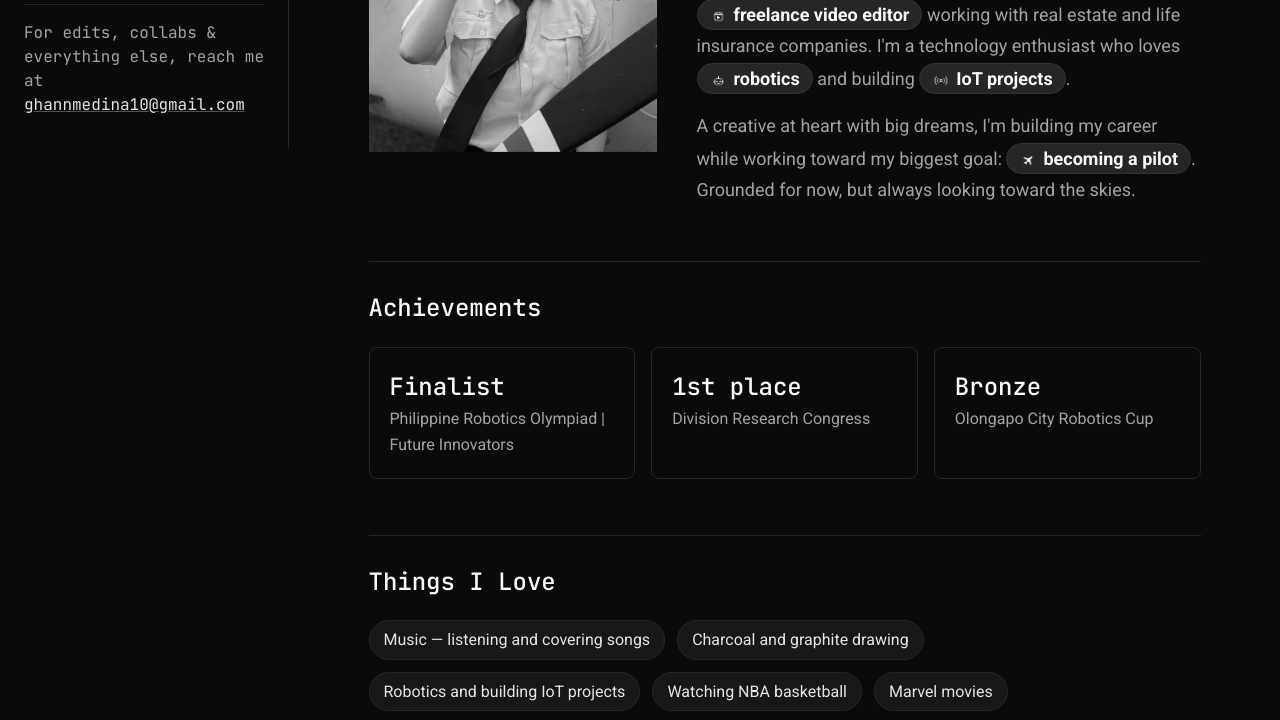
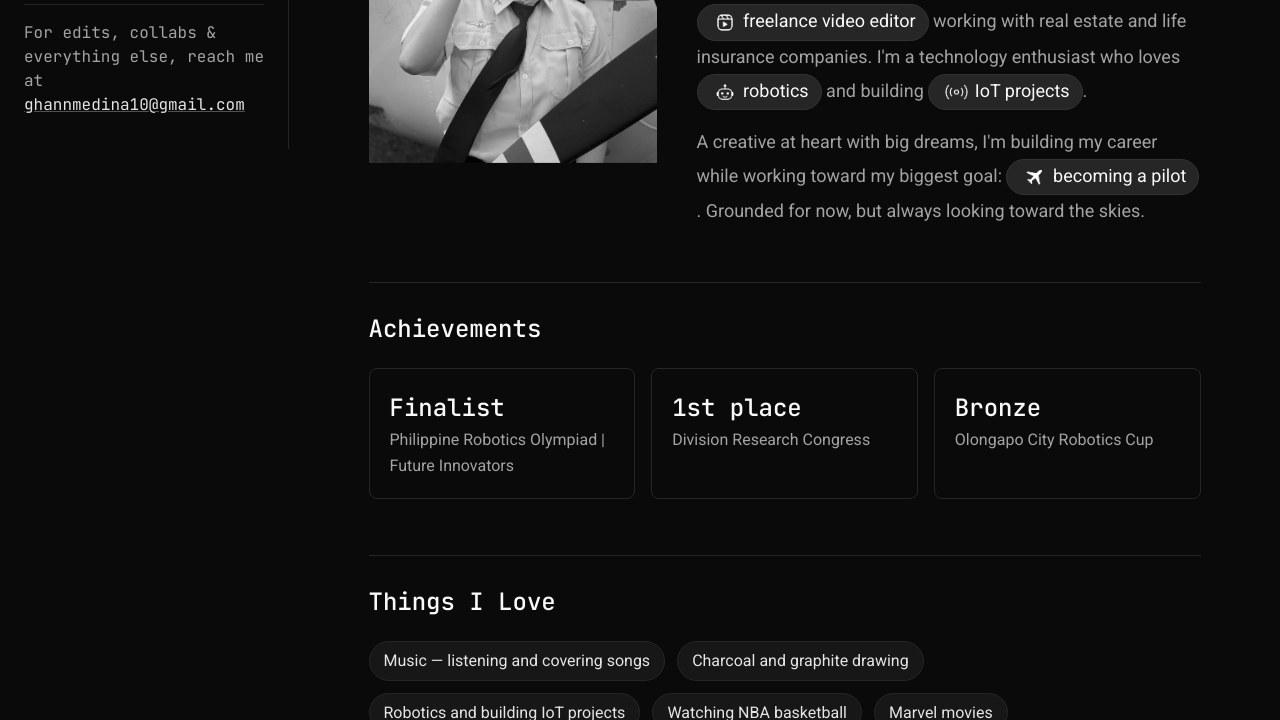
Before and after one commit to khlvy/my-profile, a plain HTML site: page index.html in a window 1280 px wide. Shown: the part 294-1014 px from the top of the page. Drawn offline with Linux system fonts and the light colour scheme.

Commit message:
Add files via upload

```diff
--- a/style.css
+++ b/style.css
@@ -151,15 +151,15 @@ img {
     border-radius: 2rem;
     background-color: #262626;
     color: #FAFAFA;
-    font-weight: 700;
+    font-weight: 500;
     line-height: 1.4;
 }
 
 .chip img {
     display: inline-block;
     width: auto;
-    height: 1.1rem;
-    margin: 0 0.4rem 0 0;
+    height: 1.9rem;
+    margin: 0 0.2rem 0 0;
     vertical-align: middle;
 }
 
```
